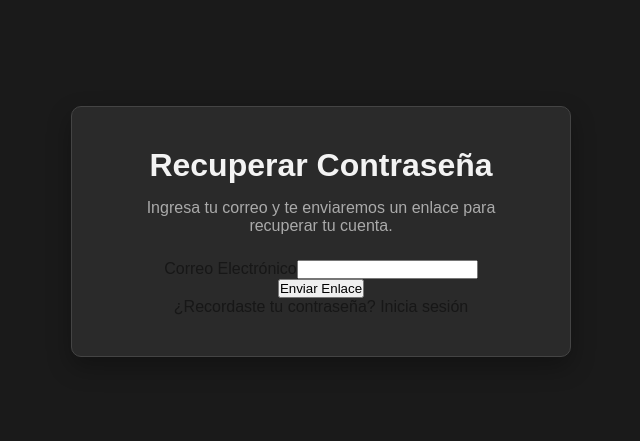
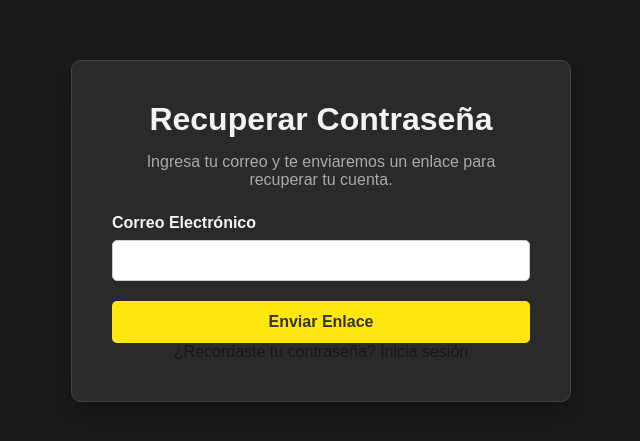
Before and after one commit to NahtanDevFS/fitcontrol_frontend, a Next.js app: page /reset-password in a window 1280 px wide. Shown: the part 169-610 px from the top of the page, without its empty margins (319-959 px from the left). Built offline with nearby package versions, Linux system fonts and the light colour scheme; no server answers.

Commit message:
feat: cambios menores

```diff
--- a/app/(auth)/reset-password/reset-password.css
+++ b/app/(auth)/reset-password/reset-password.css
@@ -32,4 +32,53 @@
   margin-bottom: 25px;
 }
 
-/* ... (puedes copiar el resto de estilos como .form-group, .success-message, etc. de tus otros archivos CSS) ... */
+.form-group {
+  margin-bottom: 20px;
+  text-align: left;
+}
+
+.form-group label {
+  display: block;
+  margin-bottom: 8px;
+  font-weight: 600;
+  color: #f3f3f3;
+}
+
+.form-group input {
+  width: 100%;
+  padding: 12px;
+  border: 1px solid #ccc;
+  border-radius: 5px;
+  box-sizing: border-box; /* Esto asegura que el padding no afecte el ancho total */
+}
+
+button {
+  width: 100%;
+  padding: 12px;
+  background-color: #ffe70e;
+  color: #333;
+  border: none;
+  border-radius: 5px;
+  cursor: pointer;
+  font-size: 16px;
+  font-weight: 600;
+  transition: background-color 0.2s;
+}
+
+button:disabled {
+  background-color: #ccb800;
+  cursor: not-allowed;
+}
+
+button:hover:not(:disabled) {
+  background-color: #fff491;
+}
+
+.error-message {
+  background-color: #f8d7da;
+  color: #721c24;
+  padding: 10px;
+  border: 1px solid #f5c6cb;
+  border-radius: 5px;
+  margin-bottom: 20px;
+}
```
